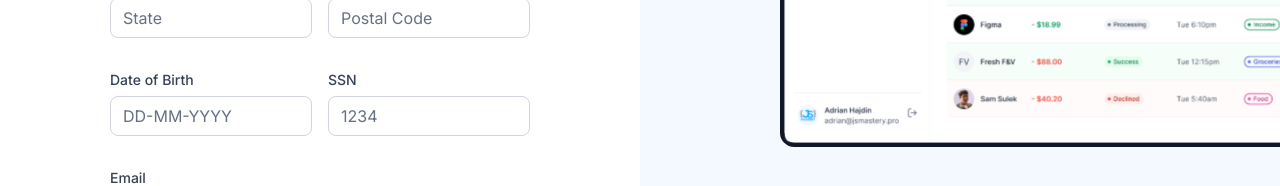
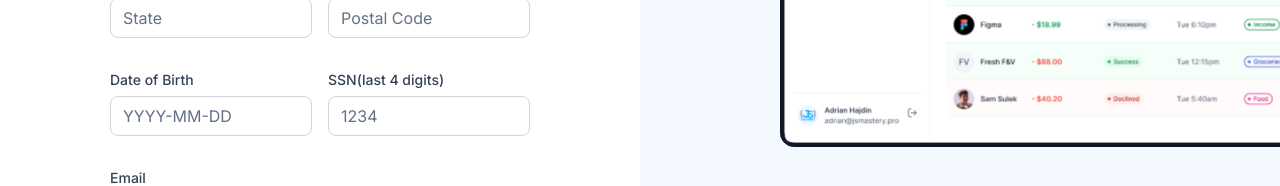
Before and after one commit to mowabanga/abc_online_banking, a Next.js app: page /sign-up in a window 1280 px wide. Shown: the part 528-714 px from the top of the page. Built offline with nearby package versions, Linux system fonts and the light colour scheme; what dwolla-v2, plaid would draw is missing.

Commit message:
Implement plaid link and dwolla

```diff
--- a/components/AuthForm.tsx
+++ b/components/AuthForm.tsx
@@ -155,12 +155,12 @@ const AuthForm = ({ type }: { type: string }) => {
                       control={form.control}
                       name="dateOfBirth"
                       label="Date of Birth"
-                      placeholder="DD-MM-YYYY"
+                      placeholder="YYYY-MM-DD"
                     />
                     <CustomInput
                       control={form.control}
                       name="ssn"
-                      label="SSN"
+                      label="SSN(last 4 digits)"
                       placeholder="1234"
                     />
                   </div>
--- a/lib/actions/user.actions.ts
+++ b/lib/actions/user.actions.ts
@@ -47,7 +47,7 @@ export const signUp = async ({ password, ...userData }: SignUpParams) => {
       `${firstName} ${lastName}`
     );
 
-    if (!newUserAccount) throw new Error("Error creatng user!");
+    if (!newUserAccount) throw new Error("Error creating user!");
 
     const dwollaCustomerUrl = await createDwollaCustomer({
       ...userData,
--- a/lib/utils.ts
+++ b/lib/utils.ts
@@ -203,7 +203,7 @@ export const authFormSchema = (type: string) =>
     address1:
       type === "sign-in" ? z.string().optional() : z.string().min(3).max(50),
     city: type === "sign-in" ? z.string().optional() : z.string().max(50),
-    state: type === "sign-in" ? z.string().optional() : z.string().min(3),
+    state: type === "sign-in" ? z.string().optional() : z.string().min(2),
     postalCode: type === "sign-in" ? z.string().optional() : z.string().min(3),
     dateOfBirth: type === "sign-in" ? z.string().optional() : z.string().min(3),
     ssn: type === "sign-in" ? z.string().optional() : z.string().min(3),
```
